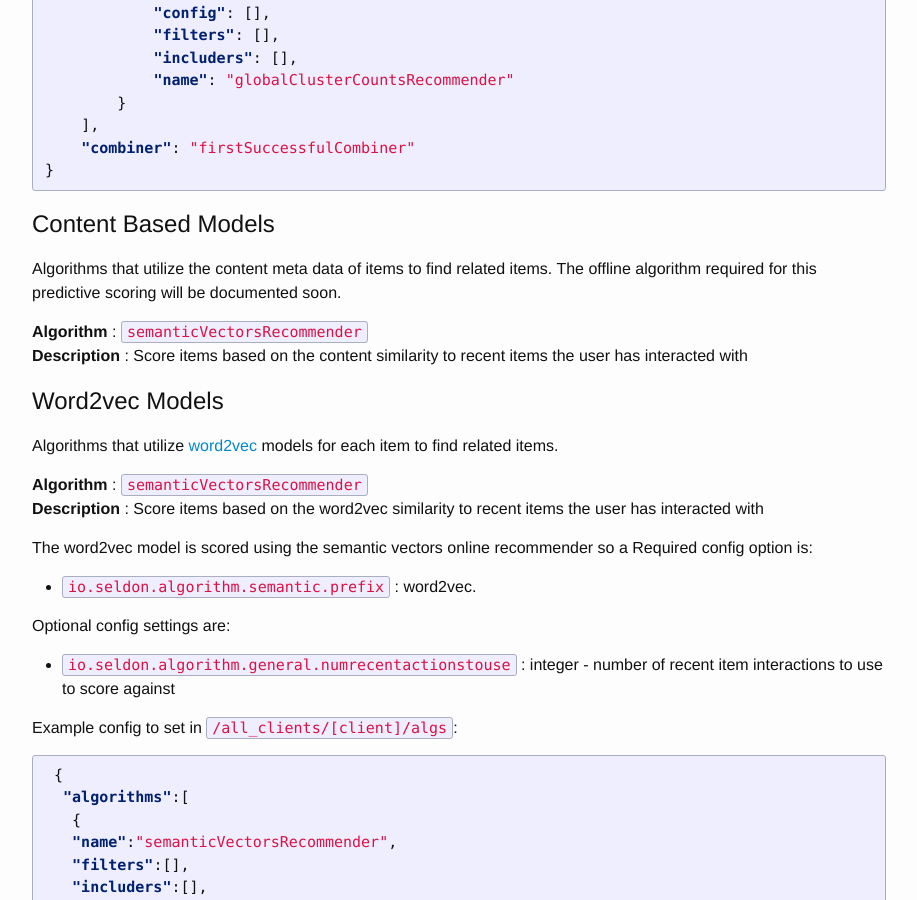
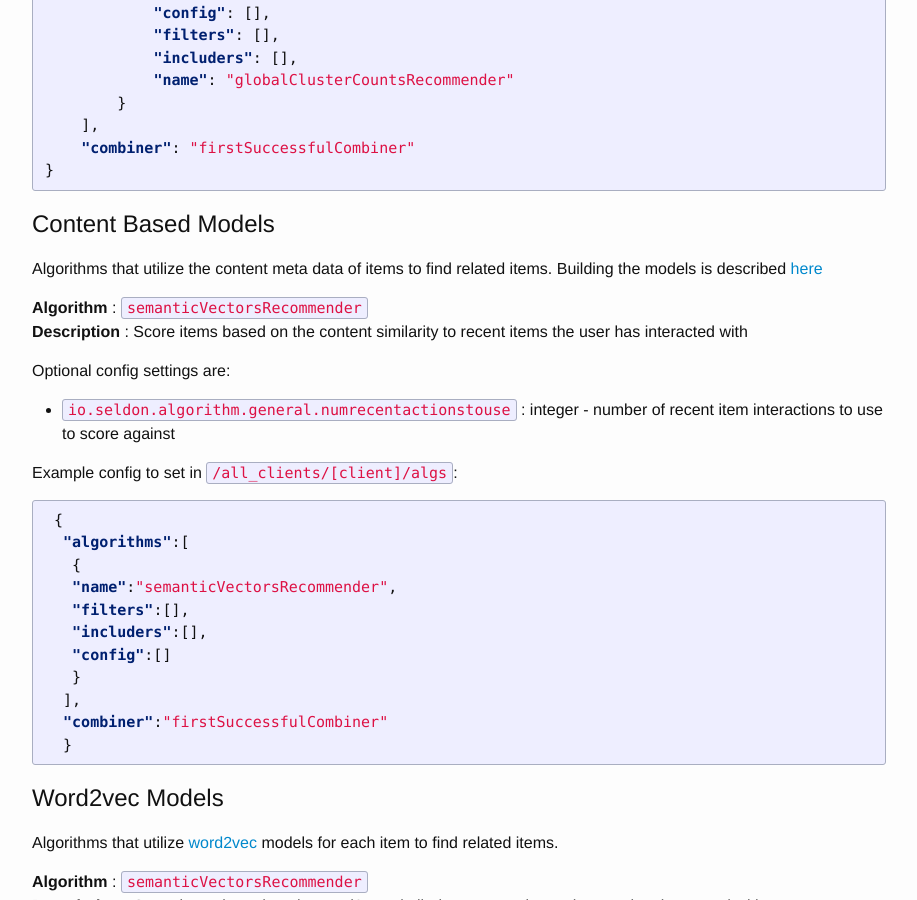
Before and after one commit to SeldonIO/seldonio.github.com, a Jekyll site: the page built from predictive-scoring.md, in a window 1280 px wide and 900 px high, scrolled down 3791 px. Shown: the whole window, without its empty margins (181-1098 px from the left). Built offline with Jekyll 4.4.1, drawn with Linux system fonts in a browser that asks for light colours.

Commit message:
add semantic vectors docs

```diff
--- a/predictive-scoring.md
+++ b/predictive-scoring.md
@@ -188,10 +188,31 @@ Example config to set in `/all_clients/[client]/algs`:
 
 ## Content Based Models<a name="content-based"></a>
 
-Algorithms that utilize the content meta data of items to find related items. The offline algorithm required for this predictive scoring will be documented soon.
+Algorithms that utilize the content meta data of items to find related items. Building the models is described [here](semantic-vectors.html)
 
 **Algorithm** : `semanticVectorsRecommender`
 **Description** : Score items based on the content similarity to recent items the user has interacted with
+
+Optional config settings are:
+
+ * `io.seldon.algorithm.general.numrecentactionstouse` : integer - number of recent item interactions to use to score against
+
+Example config to set in `/all_clients/[client]/algs`:
+
+{% highlight json %}
+ {
+  "algorithms":[
+   {
+   "name":"semanticVectorsRecommender",
+   "filters":[],
+   "includers":[],
+   "config":[]
+   }
+  ],
+  "combiner":"firstSuccessfulCombiner"
+  }
+{% endhighlight %}
+
 
 ## Word2vec Models<a name="word2vec"></a>
 
```
Also changed, not shown: offline-models.md (+1 -1 lines).
